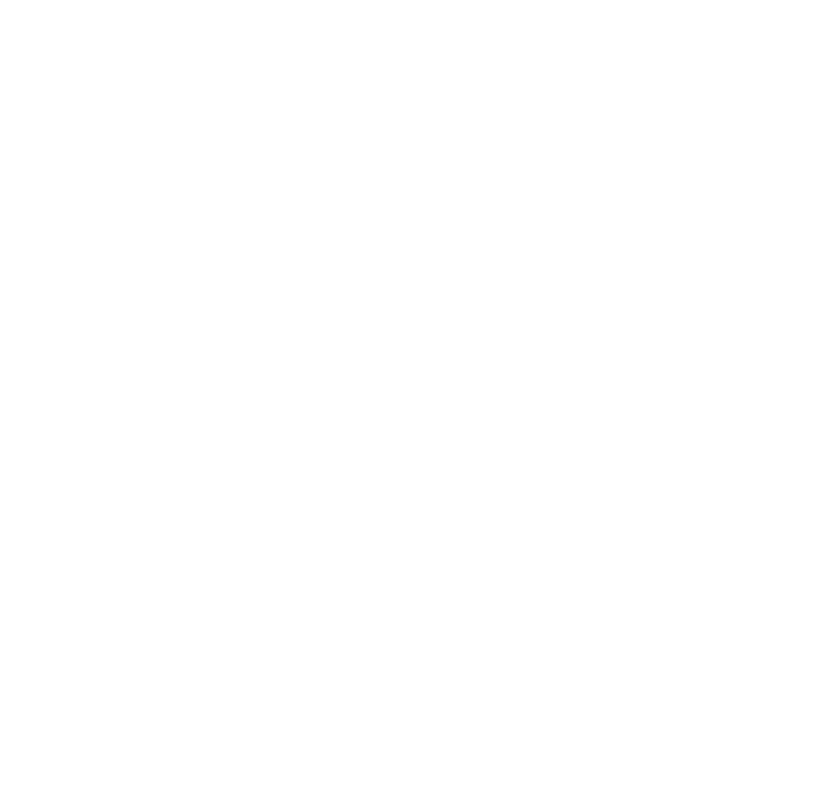
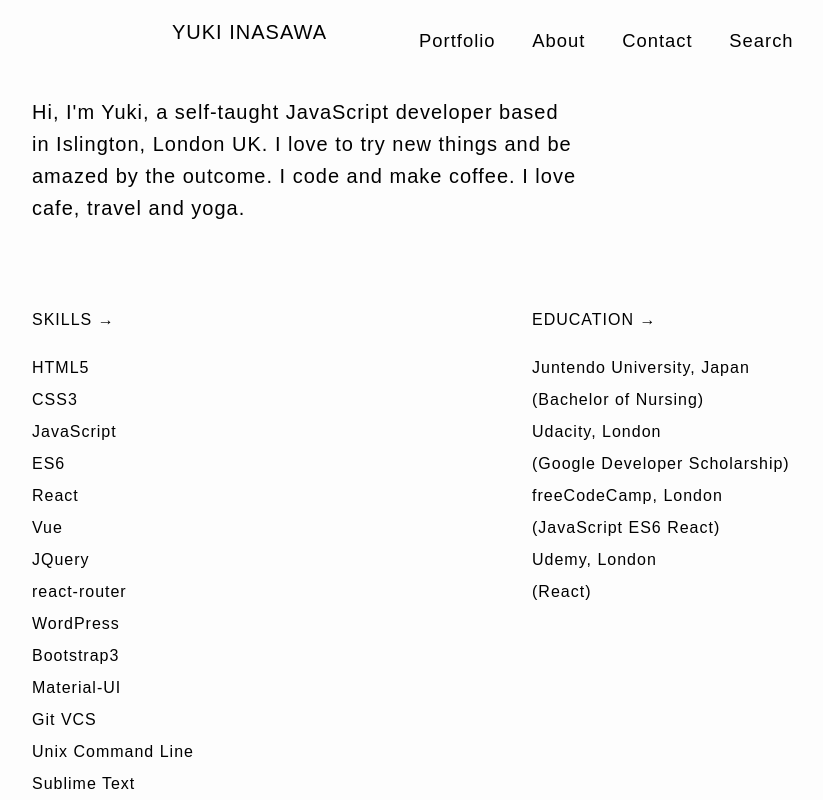
Before and after one commit to Yukichka/Yuki-app, a React (Create React App) app: page /about in a window 1280 px wide. Shown: the top 800 px of the page, without its empty margins (148-971 px from the left). Built offline with nearby package versions, Linux system fonts and the light colour scheme.

Commit message:
Add pages, CSS style WIP

```diff
--- a/package.json
+++ b/package.json
@@ -3,6 +3,7 @@
   "version": "0.1.0",
   "private": true,
   "dependencies": {
+    "@material-ui/core": "^4.5.2",
     "react": "^16.11.0",
     "react-dom": "^16.11.0",
     "react-router-dom": "^5.1.2",
--- a/src/App.css
+++ b/src/App.css
@@ -1,7 +1,20 @@
+html {
+  background-color: #fdfdfd;
+}
 .app {
   margin: 0;
   font-family: "Poppins", sans-serif;
   letter-spacing: 1px;
+  line-height: 2em;
+}
+.line {
+  display: block;
+  width: 30px;
+  height: 1px;
+  line-height: 0;
+  font-size: 0;
+  border-bottom: 1px solid #000;
+  margin: 0 auto;
 }
 /*-------------------header-------------------*/
 .header {
@@ -13,11 +26,19 @@
   z-index: 999;
   display: flex;
   justify-content: space-between;
-  align-items: center;
-  margin:1em 5em;
+  margin: 1em 20em;
 }
+@media (max-width: 1100px) {
+  .header {
+    margin: 2em;
+  }
+}
+
 .header-title {
   text-decoration: none;
+  font-size: 1.25em;
+  color: inherit;
+  text-transform: uppercase;
 }
 .nav-list {
   list-style: none;
@@ -33,7 +54,8 @@
   padding: calc(var(--spacing) / 2) var(--spacing);
   position: relative;
   letter-spacing: 1px;
-  font-size: 0.9em;
+  font-size: 1.15em;
+  color: inherit;
 }
 
 .nav-link:after {
@@ -56,17 +78,104 @@
   transform: scaleX(1);
 }
 /*-------------------home-------------------*/
-.home-content{
-  font-size: 1.2em;
-  width:450px;
-  margin: 5em 30em 0 15em;
+.home {
+  margin: 0 auto;
+  width: 1000px;
+}
+.home-content {
+  font-size: 1.25em;
+  width: 460px;
+  margin: 5em 0 3em 0;
   text-align: left;
-  line-height: 1.25em;
 }
-/*-------------------footer-------------------*/
-.footer{
-  font-size: 0.7em;
-  margin:6.25em;
+.home-projects {
   float: left;
 }
+.each-project {
+  margin: 0 0 4.15em 0;
+}
+.each-project-img {
+  width: 700px;
+  object-fit: cover;
+}
+.each-project-name {
+  margin: 0;
+  text-align: left;
+  font-size: 1.15em;
+  color: black;
+  /* text-decoration: none; */
+}
+.each-project-tech {
+  font-size: 1em;
+  margin: 0;
+  text-align: left;
+}
+
 /*-------------------footer-------------------*/
+.footer {
+  font-size: 0.9em;
+}
+.footer-link {
+  color: inherit;
+}
+/*-------------------about-------------------*/
+.about {
+  margin: 6em auto;
+  width: 1000px;
+  font-size: 1em;
+}
+.about-header {
+  font-size: 1.25em;
+  width: 550px;
+  text-align: left;
+  margin: 2em;
+}
+.skill {
+  text-transform: uppercase;
+}
+.skill-list {
+  list-style-type: none;
+  padding: 0;
+}
+.education {
+  text-transform: uppercase;
+}
+.education-list {
+  list-style-type: none;
+  padding: 0;
+}
+.grid-skill {
+  padding: 2.5em;
+}
+.grid-education {
+  padding: 2.5em;
+}
+
+/*-------------------project-------------------*/
+.project{
+  margin: 6em auto;
+  width: 1500px;
+  font-size: 1em;
+}
+.project-title{
+  font-weight: bold;
+}
+.project-url{
+  color:inherit;
+}
+.web-container {
+  flex-wrap: wrap;
+  margin:3em auto;
+  text-align: center;
+}
+.mobile-container {
+  flex-wrap: wrap;
+  margin:3em auto;
+  text-align: center;
+}
+.web-img {
+  margin: 1em;
+}
+.mobile-img {
+  margin: 1em;
+}
--- a/src/App.js
+++ b/src/App.js
@@ -3,7 +3,7 @@
 import { Home } from "./components/Home";
 import { About } from "./components/About";
 import { Contact } from "./components/Contact";
-import { Portfolio } from "./components/Portfolio";
+import { Project } from "./components/Project";
 
 import { BrowserRouter as Router, Route, Switch } from "react-router-dom";
 
@@ -15,11 +15,11 @@
           <Route path="/about" exact>
             <About />
           </Route>
-          <Route path="/portfolio" exact>
-            <Portfolio />
-          </Route>
           <Route path="/contact" exact>
             <Contact />
+          </Route>
+          <Route path="/project/:projectName" exact>
+            <Project />
           </Route>
           <Route path="/" exact>
             <Home />
--- a/src/components/About.js
+++ b/src/components/About.js
@@ -1,7 +1,60 @@
 import React from "react";
+import { Header } from "./Header";
+import { Footer } from "./Footer";
+import Grid from "@material-ui/core/Grid";
 
 export class About extends React.Component {
   render() {
-    return <div />;
+    return (
+      <div className="about">
+        <Header />
+        <div className="about-header">
+          Hi, I'm Yuki, a self-taught JavaScript developer based in Islington,
+          London UK. I love to try new things and be amazed by the outcome. I
+          code and make coffee. I love cafe, travel and yoga.
+        </div>
+
+        <Grid container spacing={0}>
+          <Grid item xs={12} sm={6} className="grid-skill">
+            <div className="skill">Skills →</div>
+            <ul className="skill-list">
+              <li>HTML5</li>
+              <li>CSS3</li>
+              <li>JavaScript</li>
+              <li>ES6</li>
+              <li>React</li>
+              <li>Vue</li>
+              <li>JQuery</li>
+              <li>react-router</li>
+              <li>WordPress</li>
+              <li>Bootstrap3</li>
+              <li>Material-UI</li>
+              <li>Git VCS</li>
+              <li>Unix Command Line</li>
+              <li>Sublime Text</li>
+              <li>VS Code</li>
+              <li>Google Maps API</li>
+              <li>Amazon Alexa skill</li>
+              <li>Mongo DB</li>
+            </ul>
+          </Grid>
+          <Grid item xs={12} sm={6} className="grid-education">
+            <div className="education">Education →</div>
+            <ul className="education-list">
+              <li>Juntendo University, Japan</li>
+              <li>(Bachelor of Nursing)</li>
+              <li>Udacity, London</li>
+              <li>(Google Developer Scholarship)</li>
+              <li>freeCodeCamp, London</li>
+              <li>(JavaScript ES6 React)</li>
+              <li>Udemy, London</li>
+              <li>(React)</li>
+            </ul>
+          </Grid>
+        </Grid>
+        <br/>
+        <Footer />
+      </div>
+    );
   }
 }
--- a/src/components/Contact.js
+++ b/src/components/Contact.js
@@ -1,7 +1,17 @@
 import React from "react";
+import { Header } from "./Header";
+import { Footer } from "./Footer";
+import Grid from "@material-ui/core/Grid";
+
 
 export class Contact extends React.Component {
   render() {
-    return <div />;
+    return <div className="contact">
+      <Header/>
+      <div>
+
+      </div>
+      <Footer/>
+      </div>;
   }
 }
--- a/src/components/Footer.js
+++ b/src/components/Footer.js
@@ -1,9 +1,11 @@
 import React from "react";
+import { Link } from "react-router-dom";
+
 
 export class Footer extends React.Component {
   render() {
-    return <div className="footer">
-      © 2019 Yuki Inasawa. All Right Reserved.
-      </div>;
+    return (
+      <div className="footer">© 2019 <Link to ="/" className="footer-link">Yuki Inasawa.</Link> All Right Reserved.</div>
+    );
   }
 }
--- a/src/components/Header.js
+++ b/src/components/Header.js
@@ -5,15 +5,13 @@
   render() {
     return (
       <div className="header">
-        <div>
-          <Link to="/" className="header-title">
-            Yuki Inasawa
-          </Link>
-        </div>
+        <Link to="/" className="header-title">
+          Yuki Inasawa
+        </Link>
         <nav className="main-nav">
           <ul className="nav-list">
             <li className="nav-list-item">
-              <Link to="/portfolio" className="nav-link">
+              <Link to="/" className="nav-link">
                 Portfolio
               </Link>
             </li>
--- a/src/components/Home.js
+++ b/src/components/Home.js
@@ -1,8 +1,18 @@
 import React from "react";
 import { Header } from "./Header";
 import { Footer } from "./Footer";
+import { allProjects } from "./Dataset";
+import { Link } from "react-router-dom";
 
 export class Home extends React.Component {
+  constructor(props) {
+    super(props);
+    this.getProjectInfo = this.getProjectInfo.bind(this);
+  }
+  getProjectInfo(project) {
+    const clickedProject = project.name
+    // console.log(clickedProject);
+  }
   render() {
     return (
       <div className="home">
@@ -12,6 +22,28 @@
           and creative space on the web. Please feel free to contact me for
           freelance projects.
         </div>
+        <div className="home-projects">
+          {allProjects.map((project, idx) => (
+            <div className="each-project" key={idx}>
+              <Link to={`/project/${project.name}`}>
+                <div
+                  className="each-project-link"
+                  onClick={() => this.getProjectInfo(project)}
+                >
+                  <img
+                    src={`${project.img.web[0]}`}
+                    className="each-project-img"
+                    alt=""
+                  />
+                  <br />
+                  <div className="each-project-name">{`${project.name}`}</div>
+                  {/* <div className="project-url">{`${project.url}`}</div> */}
+                </div>
+              </Link>
+              <div className="each-project-tech">Tech:{`${project.tech}`}</div>
+            </div>
+          ))}
+        </div>
         <Footer />
       </div>
     );
--- /dev/null
+++ b/src/components/Project.js
@@ -0,0 +1,57 @@
+import React from "react";
+import { Header } from "./Header";
+import { Footer } from "./Footer";
+import { allProjects } from "./Dataset";
+import { useParams } from "react-router-dom";
+import Grid from "@material-ui/core/Grid";
+
+export function Project() {
+  let { projectName } = useParams();
+  const projectInfo = allProjects.find(project => project.name === projectName);
+  console.log(projectInfo);
+
+  return (
+    <div className="project">
+      <Header />
+      <div className="project-title">{`${projectInfo.name}`}</div>
+      <div>Tech:{`${projectInfo.tech}`}</div>
+      <div>Style:{`${projectInfo.style}`}</div>
+      <div>URL:<a href={`${projectInfo.url}`} target="_blank" className="project-url">{`${projectInfo.url}`}</a></div>
+      <a href={`${projectInfo.github}`} target="_blank">
+        <img src="/imgs/github.png" alt=""/>
+      </a>
+
+      <div className="web-container">
+        <div>Web</div>
+        <p class="line">&nbsp;</p>
+        <div className="web-img-container">
+          <img src={`${projectInfo.img.web[0]}`} alt="" className="web-img" />
+          <img src={`${projectInfo.img.web[1]}`} alt="" className="web-img" />
+          <img src={`${projectInfo.img.web[2]}`} alt="" className="web-img" />
+        </div>
+      </div>
+      <div className="mobile-container">
+        <div>Mobile</div>
+        <p class="line">&nbsp;</p>
+        <div className="mobile-img-container">
+          <img
+            src={`${projectInfo.img.mobile[0]}`}
+            alt=""
+            className="mobile-img"
+          />
+          <img
+            src={`${projectInfo.img.mobile[1]}`}
+            alt=""
+            className="mobile-img"
+          />
+          <img
+            src={`${projectInfo.img.mobile[2]}`}
+            alt=""
+            className="mobile-img"
+          />
+        </div>
+      </div>
+      <Footer />
+    </div>
+  );
+}
--- a/src/components/dataset.js
+++ b/src/components/dataset.js
@@ -1,23 +1,38 @@
-
-export const projectsDataset = [
+export const allProjects = [
   {
+    img: { web: ["/imgs/yuki-web-demo.png"], mobile: ["/imgs/yuki-web-demo.png"] },
     name: "yuki-app",
-    url:"",
-    github:"",
+    url: "https://github.com/Yukichka/Yuki-app",
+    github: "https://github.com/Yukichka/Yuki-app",
     tech: [
       "JavaScript",
       "React",
       "HTML",
       "CSS",
       "create-react-app",
-      "react-router"
+      "react-router",
+      "Material-UI"
     ],
     style: ["Portfolio"]
   },
   {
+    img: {
+      web: [
+        "/imgs/vicky-web-3.png",
+        "/imgs/vicky-web-2.png",
+        "/imgs/vicky-web.png",
+        "/imgs/vicky-web-4.png"
+      ],
+      mobile: [
+        "/imgs/vicky-mobile.png",
+        "/imgs/vicky-mobile-3.png",
+        "/imgs/vicky-mobile-4.png",
+        "/imgs/vicky-mobile-5.png"
+      ]
+    },
     name: "vicky-app",
-    url:"",
-    github:"",
+    url: "https://github.com/Yukichka/Vicky-app",
+    github: "https://github.com/Yukichka/Vicky-app",
     tech: [
       "JavaScript",
       "React",
@@ -30,9 +45,13 @@
     style: ["Portfolio", "Ecommerce"]
   },
   {
+    img: {
+      web: ["/imgs/travel-web.png"],
+      mobile: ["/imgs/travel-mobile.png", "/imgs/travel-mobile-2.png"]
+    },
     name: "TravelPictureApp",
-    url:"",
-    github:"",
+    url: "https://yukichka.github.io",
+    github: "https://github.com/Yukichka/TravelPictureApp",
     tech: [
       "JavaScript",
       "React",
```
Also changed, not shown: 1 other file (tests, documents, lock files or other folders).
